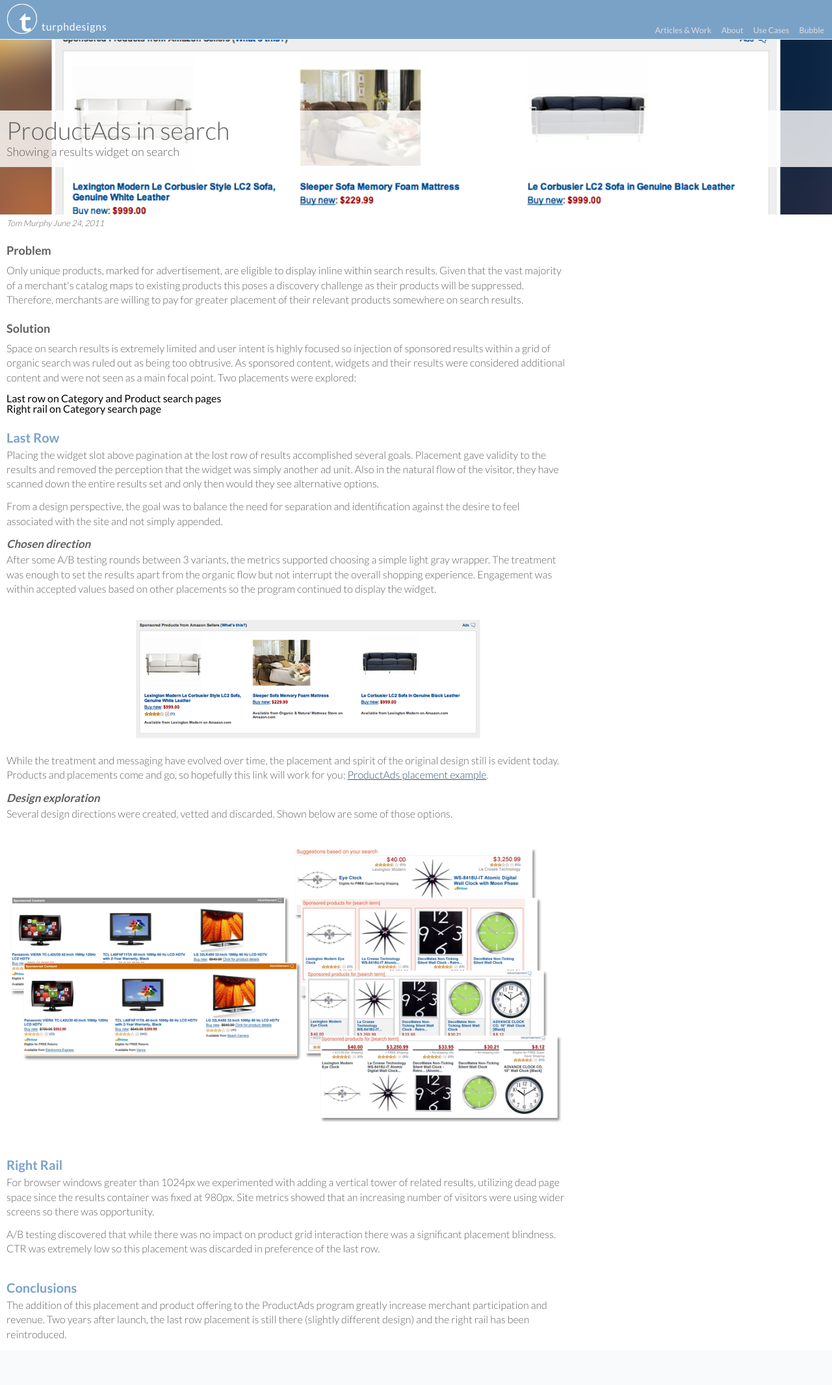
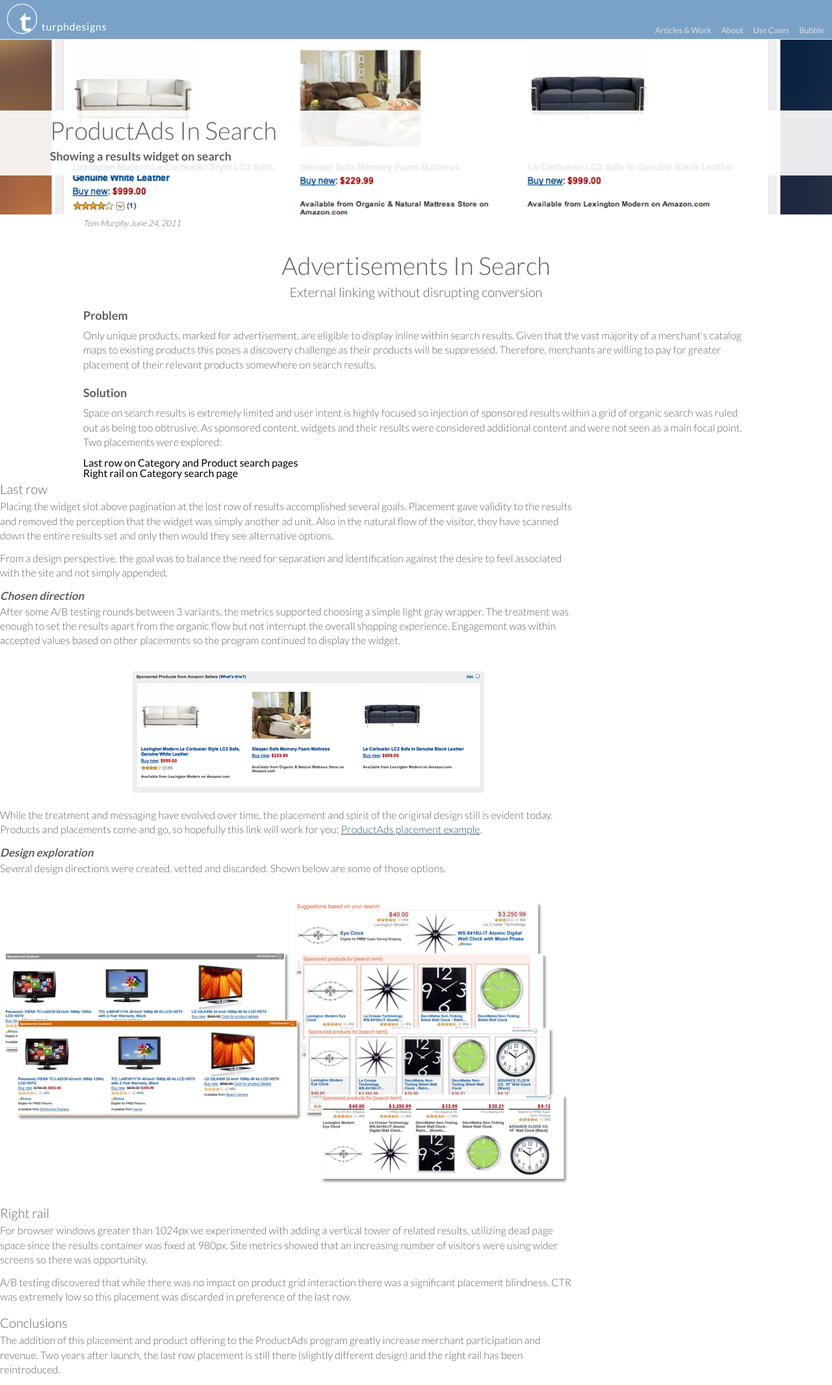
Before and after one commit to turph/bitstopixels, a PHP site: page /articles/20110624.html in a window 1280 px wide. Shown: the whole page at 65% size. Before the commit the page ends 2059 px from the top, so only its background shows below. Run offline with PHP 8.4, Linux system fonts and the light colour scheme; some libraries are stand-ins or nearby versions.

Commit message:
Mini cleanup - articles reformat

```diff
--- a/articles/20110624.html
+++ b/articles/20110624.html
@@ -25,18 +25,20 @@
 		<a href="#bubble">bubble</a>
 	</div>
 </div>
-<section class="post">
+<section class="articleBody">
 	<div class="articleHead" style="background-image:url('../img/articles/20110624/header-1200.png')">
 		<div class="headContent centerWrap">
 			<h1>ProductAds in search</h1>
 			<h4>Showing a results widget on search</h4>
 		</div>
 	</div>
-	<div class="colWide">
-		<div class="articleByLine centerWrap">
-			<p class="mouse">Tom Murphy June 24, 2011</p>
-		</div>
-	<div class="articleBody centerWrap">
+	<section class="centered">
+		<div class="articleByLine"><p class="mouse">Tom Murphy June 24, 2011</p></div>
+		<h1>Advertisements in search</h1>
+		<h3>External linking without disrupting conversion</h3>
+		<div style="clear:both;"></div>
+	</section>
+	<section>
 		<h4>Problem</h4>
 		<p>Only unique products, marked for advertisement, are eligible to display inline within search results. Given that the vast majority of a merchant's catalog maps to existing products this poses a discovery challenge as their products will be suppressed. Therefore, merchants are willing to pay for greater placement of their relevant products somewhere on search results.</p>
 		<h4>Solution</h4>
@@ -45,6 +47,13 @@
 			<li>Last row on Category and Product search pages</li>
 			<li>Right rail on Category search page</li>
 		</ul>
+	</section>
+
+
+
+
+	<div class="colWide">
+		<div class="articleBody">
 
 		<h3>Last row</h3>
 		<p>Placing the widget slot above pagination at the lost row of results accomplished several goals. Placement gave validity to the results and removed the perception that the widget was simply another ad unit. Also in the natural flow of the visitor, they have scanned down the entire results set and only then would they see alternative options.</p>
--- a/index.html
+++ b/index.html
@@ -267,9 +267,9 @@
 	<p>I have found myself living inside an e-commerce bubble.<br>So I made a goal to have at least 2 lunches per month with some interesting folks.</p>
 	<ol class="tiles centered">
 		<li>
-			<div class="tile" style="background-image:url('https://media.licdn.com/mpr/mpr/shrink_100_100/p/3/005/03e/2f8/15fa387.jpg')"></div>
-			<span class="psmall">firstname lastname</span><br>
-			<a href="" class="dim"><img src="img/icons/Logo-2C-14px.png" width="56" height="14" alt="Logo 2C 14px"></a>
+			<div class="tile" style="background-image:url('https://media.licdn.com/mpr/mpr/shrink_200_200/AAEAAQAAAAAAAALBAAAAJDExNzA1ZDBkLTExZmItNDczMy1iOTJjLTE2MDUxMjE5OGQwMw.jpg')"></div>
+			<span class="psmall">Chris Willis</span><br>
+			<a href="https://www.linkedin.com/profile/view?id=342457" class="dim"><img src="img/icons/Logo-2C-14px.png" width="56" height="14" alt="Logo 2C 14px"></a>
 		</li>
 		<li>
 			<div class="tile" style="background-image:url('https://media.licdn.com/mpr/mpr/shrink_200_200/p/4/000/167/2ec/397e8ec.jpg')"></div>
--- a/sass/_articles.scss
+++ b/sass/_articles.scss
@@ -28,21 +28,19 @@
 	}
 }
 #article{
-	.post{
-		padding-top:30px;
 	.articleHead{
-			height:300px;overflow:hidden;
+		padding-top:30px;height:300px;overflow:hidden;
 		background-size:cover;background-repeat:no-repeat;
-			h1, h4{padding-left:10px;background: rgba(255, 255, 255, .8);color:$black;}
+		h1, h4{padding-left:6%;background: rgba(255, 255, 255, .9);color:$black;}
 		h1{padding-top:10px;line-height:40px;}
 		h4{padding-bottom:10px;}
 		.headContent{padding:140px 0 0 0;}
 	}
-		.articleByLine{padding:5px 10px 0 10px;color:$gray-light;}
+	h1{padding-top:20px;line-height:1.25;text-transform:capitalize;}
 	.articleBody{
-			padding:0 10px;
-			h3, h4, h5{font-weight:bold;}
-			h3{text-transform:capitalize;color:$blue-light;padding:20px 0 0 0;}
+		section{margin:0;padding:0 10%;}
+		.articleByLine{padding:5px 10px 0 0;color:$gray-light;display:inline-block;}
+		h4, h5{font-weight:bold;}
 		h4{line-height:40px;}
 		h5{font-style:italic;}
 	}
@@ -54,4 +52,3 @@
 			}
 		}
 }
-}
--- a/stylesheets/screen.css
+++ b/stylesheets/screen.css
@@ -357,44 +357,45 @@ a {
     font-size: 13px;
     margin: 3px 0 0 8%; }
 
-#article .post {
-  padding-top: 30px; }
-  #article .post .articleHead {
+#article .articleHead {
+  padding-top: 30px;
   height: 300px;
   overflow: hidden;
   background-size: cover;
   background-repeat: no-repeat; }
-    #article .post .articleHead h1, #article .post .articleHead h4 {
-      padding-left: 10px;
-      background: rgba(255, 255, 255, 0.8);
+  #article .articleHead h1, #article .articleHead h4 {
+    padding-left: 6%;
+    background: rgba(255, 255, 255, 0.9);
     color: #5f5f5f; }
-    #article .post .articleHead h1 {
+  #article .articleHead h1 {
     padding-top: 10px;
     line-height: 40px; }
-    #article .post .articleHead h4 {
+  #article .articleHead h4 {
     padding-bottom: 10px; }
-    #article .post .articleHead .headContent {
+  #article .articleHead .headContent {
     padding: 140px 0 0 0; }
-  #article .post .articleByLine {
-    padding: 5px 10px 0 10px;
-    color: #ababab; }
-  #article .post .articleBody {
-    padding: 0 10px; }
-    #article .post .articleBody h3, #article .post .articleBody h4, #article .post .articleBody h5 {
+#article h1 {
+  padding-top: 20px;
+  line-height: 1.25;
+  text-transform: capitalize; }
+#article .articleBody section {
+  margin: 0;
+  padding: 0 10%; }
+#article .articleBody .articleByLine {
+  padding: 5px 10px 0 0;
+  color: #ababab;
+  display: inline-block; }
+#article .articleBody h4, #article .articleBody h5 {
   font-weight: bold; }
-    #article .post .articleBody h3 {
-      text-transform: capitalize;
-      color: #7aa2c7;
-      padding: 20px 0 0 0; }
-    #article .post .articleBody h4 {
+#article .articleBody h4 {
   line-height: 40px; }
-    #article .post .articleBody h5 {
+#article .articleBody h5 {
   font-style: italic; }
-  #article .post .chart .chartRight {
+#article .chart .chartRight {
   float: right; }
-  #article .post .chart .chartLeft {
+#article .chart .chartLeft {
   float: left; }
-  #article .post .chart .chartFullWidth img {
+#article .chart .chartFullWidth img {
   margin: 20px 0;
   width: 100%;
   text-align: center; }
```
Also changed, not shown: article-old.html (deleted, +0 -115 lines), articleHead.html (deleted, +0 -58 lines). Lines whose indentation alone changed are shown as unchanged.
